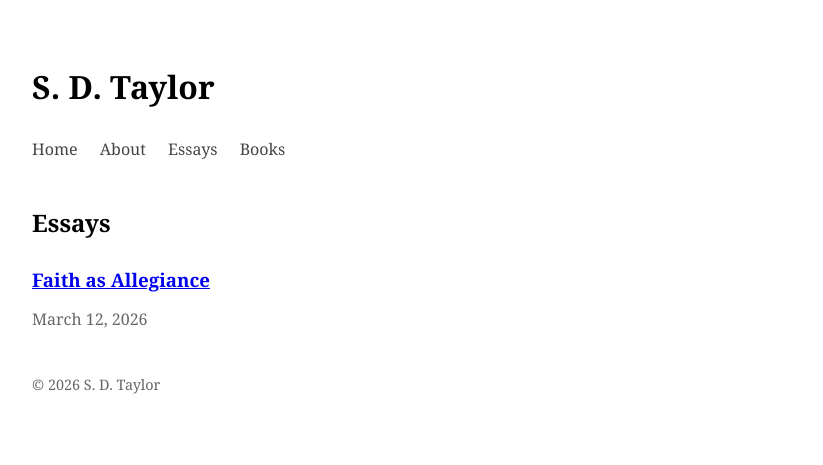
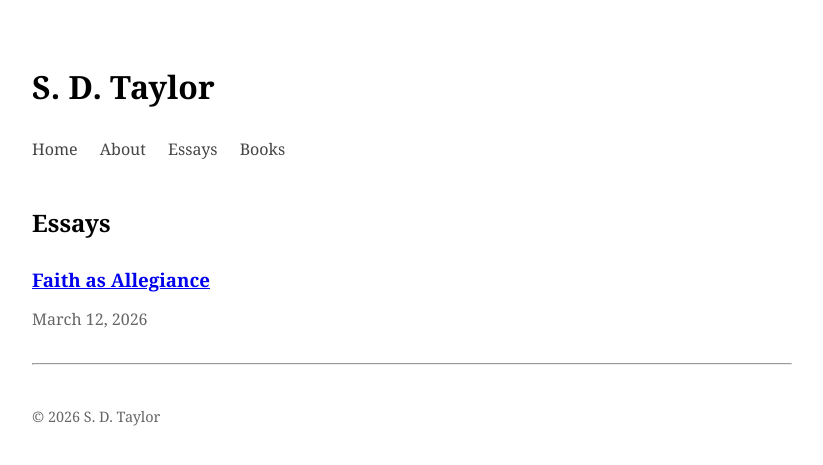
Before and after one commit to sdtaylor333/sdtaylor333.github.io, a Jekyll site: the page built from essays.md, in a window 1280 px wide. Shown: the top 465 px of the page, without its empty margins (228-1051 px from the left). Built offline with Jekyll 4.4.1, drawn with Linux system fonts in a browser that asks for light colours.

Commit message:
Update essays.md

```diff
--- a/essays.md
+++ b/essays.md
@@ -7,10 +7,12 @@ title: Essays
 
 {% for post in site.posts %}
 
-### <a href="{{ post.url }}">{{ post.title }}</a>
+### [{{ post.title }}]({{ post.url }})
 
 <p style="margin-top:-8px; color:#666;">
 {{ post.date | date: "%B %-d, %Y" }}
 </p>
 
+<hr style="margin:30px 0;">
+
 {% endfor %}
```
